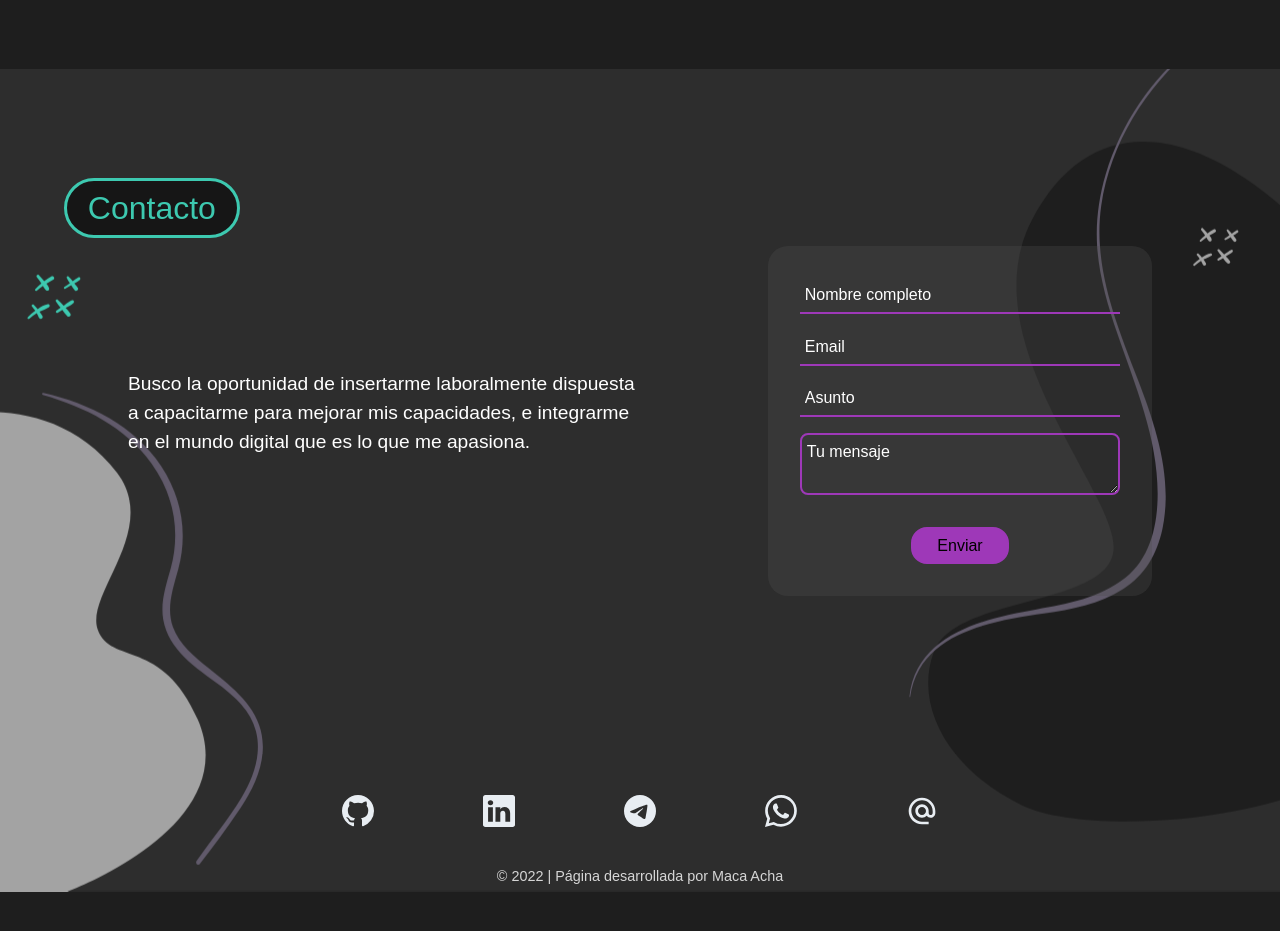
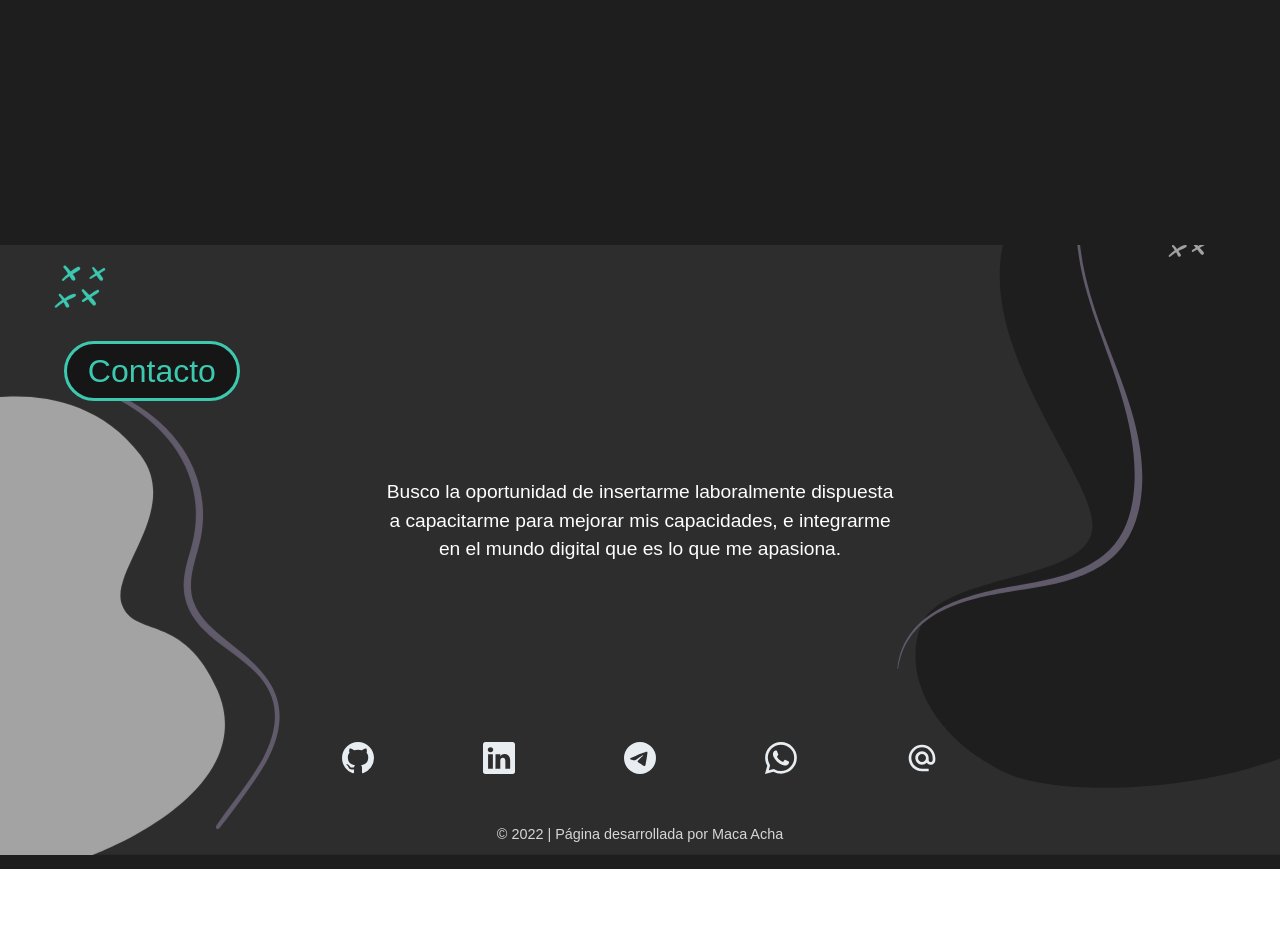
Before and after one commit to Maca-Acha/Portfolio, a React (Vite) app: page / in a window 1280 px wide. Shown: the part 2880-3811 px from the top of the page. After the commit the page ends 3749 px from the top, so only its background shows below. Built offline with nearby package versions, Linux system fonts and the light colour scheme.

Commit message:
cambios en contact por no andar el formulario con el hostin

```diff
--- a/src/App.css
+++ b/src/App.css
@@ -307,21 +307,27 @@ h1{
 }
 
 /* CONTACTO */
+.footer-contacto{
+  height: 100vh;
+  display: flex;
+  flex-direction: column;
+  justify-content: flex-end;
+}
 .margen-contacto{
   margin-top: 20vh;
 }
 .contenedor-contacto{
   margin-top: 8vh;
-  height: 100vh;
+  height: 70vh;
   display: flex;
   flex-direction: column;
-  justify-content: space-around;
+  justify-content: space-between;
 }
 .contenedor-textos-contacto{
-  padding-bottom: 8vh;
   width: 90vw;
     align-content: center;
     align-self: center;
+
 }
 .titulo-contacto{
   color:#3DC9B0;
@@ -330,6 +336,7 @@ h1{
   border-radius: 4rem;
   width:fit-content;
   padding: .5rem 1.3rem;
+  margin-top: 4vh;
 }
 .formulario{
   display: flex;
@@ -371,11 +378,18 @@ h1{
 }
 .cont-formulario{
   display: flex;
-  justify-content: space-around;
+  flex-direction: column;
 }
 .cont-texto-contacto{
   color: #ffffff;
   width: 40vw;
+  align-self: center;
+  height: 30vh;
+  display: flex;
+  justify-content: center;
+}
+.texto-contacto{
+  text-align: center;
   align-self: center;
 }
 
@@ -407,8 +421,8 @@ textarea:focus{
 .contenedor-footer{
   display: flex;
   flex-direction: column;
-  justify-content:center;
-  height: 17vh;
+  justify-content:space-around;
+  height: 20vh;
 }
 .texto-footer{
   align-self:center;
@@ -426,13 +440,12 @@ textarea:focus{
   width: 55%;
   align-self: center;
   align-items: center;
-  height: 90%;
 }
 .icono-social{
   color: rgb(232, 237, 242) !important;
   transition: .25s;
 }
-.icono-social:hover{
+.icono-social:hover svg{
   color: #9E38B8 !important;
   transition: .25s;
 }
--- a/src/pages/Contacto.jsx
+++ b/src/pages/Contacto.jsx
@@ -4,10 +4,12 @@ import 'aos/dist/aos.css'
 import { useEffect } from 'react';
 import { Parallax } from 'react-parallax';
 import fondo from '../assets/img4.svg'
-import axios from "axios"
-import {toast } from 'react-toastify';
+import { BsGithub, BsLinkedin, BsTelegram, BsWhatsapp} from "react-icons/bs";
+import { MdAlternateEmail } from "react-icons/md";
+/* import axios from "axios"
+import {toast } from 'react-toastify'; */
 
-
+/*
 const handleSubmit = async (e)=> {
     e.preventDefault()
     const data = {
@@ -28,24 +30,25 @@ const handleSubmit = async (e)=> {
         toast.error(error.message)
 
     }
-}
+} */
 
 export default function Contacto() {
     useEffect(()=>{
         AOS.init({duration:900})
     },[])
     return (
-        <Parallax bgImage={fondo} strength={100} bgClassName="fondo-parallax">
-            <div className=" contenedor-contacto" id='contacto'>
+        <div className='footer-contacto' id='contacto'>
+            <Parallax bgImage={fondo} strength={300} bgClassName="fondo-parallax">
+                <div className=" contenedor-contacto" >
                     <div className="contenedor-textos-contacto">
                         <div>
                             <h2 className="titulo-contacto">Contacto</h2>
                         </div>
                         <div className="cont-formulario">
                             <div className="cont-texto-contacto" data-aos="fade-right">
-                            <p>Busco la oportunidad de insertarme laboralmente dispuesta a capacitarme para mejorar mis capacidades, e integrarme en el mundo digital que es lo que me apasiona. </p>
+                                <p className='texto-contacto'>Busco la oportunidad de insertarme laboralmente dispuesta a capacitarme para mejorar mis capacidades, e integrarme en el mundo digital que es lo que me apasiona. </p>
                             </div>
-                        <form className="formulario" data-aos="fade-left" onSubmit={handleSubmit}>
+                            {/* <form className="formulario" data-aos="fade-left" onSubmit={handleSubmit}>
                                 <div className="inputs">
                                     <input type="text"  required minLength="3" maxLength="25" className="input input1" name="nombre" placeholder="Nombre completo"/>
                                     <input type="email"  className="input" name="email"  required maxLength="25" placeholder="Email" />
@@ -55,11 +58,12 @@ export default function Contacto() {
                                     <input type="submit" value="Enviar" className='btn-submit'  />
                                 </div>
                                 </div>
-                        </form>
+                            </form> */}
                         </div>
                     </div>
                     <Footer />
                 </div>
             </Parallax>
+        </div>
     )
 }
```
Lines whose indentation alone changed are shown as unchanged.
